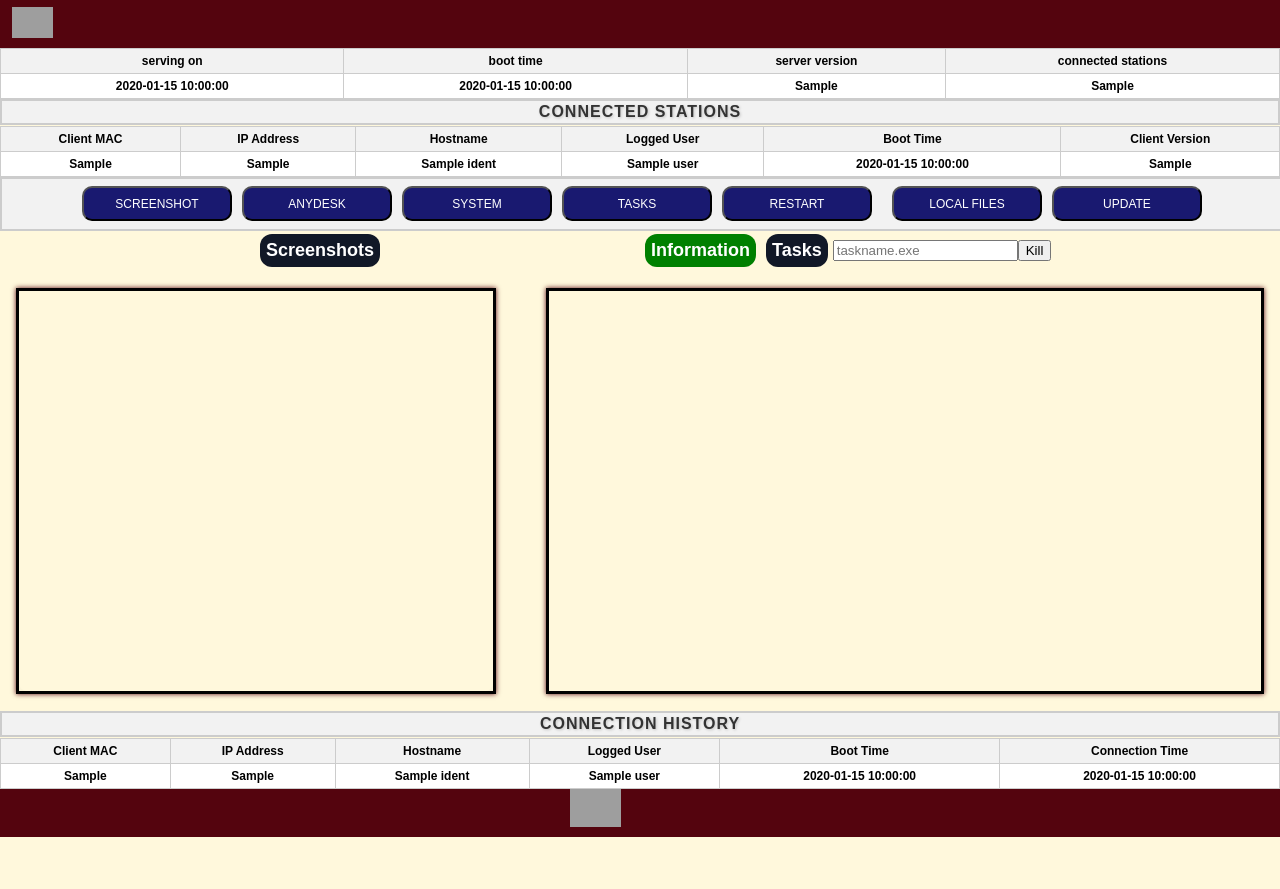
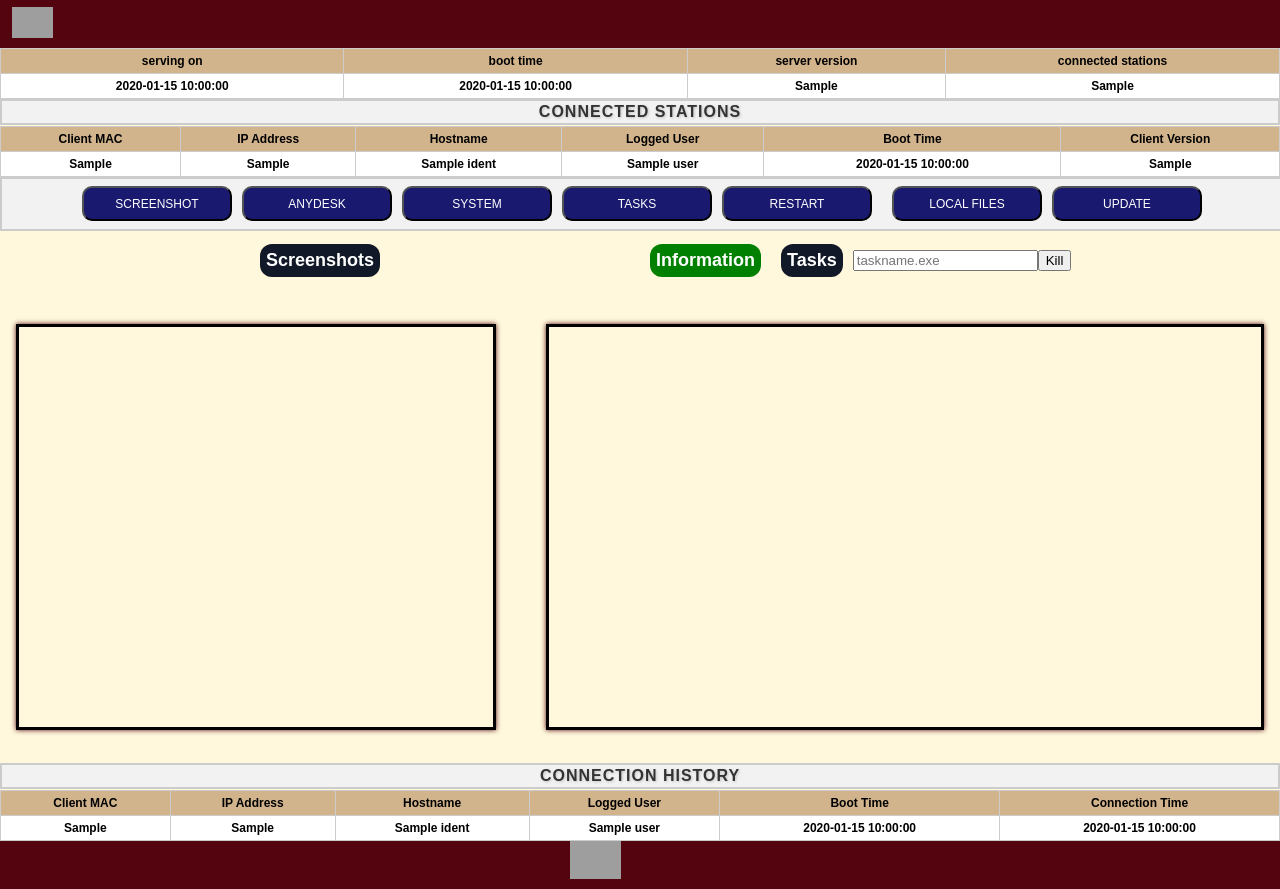
Before and after one commit to GShwartz/HandsOff-WEB, a Python web app: template templates/index.html in a window 1280 px wide. Run offline with Jinja, Linux system fonts and the light colour scheme; the template is opened without the code that fills it: most values are stand-ins (such as "Sample title", 1, 10 or a date in 2020); grey boxes are pictures that could not be loaded.

Commit message:
minor adjustments

```diff
--- a/static/style.css
+++ b/static/style.css
@@ -165,7 +165,7 @@ body {
   display: flex;
   justify-content: center;
   gap: 50px;
-  padding: 1rem 1rem;
+  padding: 2rem 1rem;
 }
 
 .headers-wrapper {
@@ -282,7 +282,7 @@ h1 {
 }
 
 .server-table th {
-    background-color: #f2f2f2;
+    background-color: #D2B48C;
 }
 
 .server-table tbody tr{
@@ -314,7 +314,7 @@ h1 {
 .table-connected thead {
   position: sticky;
   top: 0;
-  background-color: #f2f2f2;
+  background-color: #D2B48C;
 }
 
 .table-connected tr {
@@ -333,7 +333,7 @@ h1 {
 }
 
 th {
-    background-color: #f2f2f2;
+    background-color: #D2B48C;
 }
 
 th,
@@ -370,7 +370,7 @@ td {
 
 .controller-buttons-container button:hover {
   color: white;
-  background-color: #DAA520;
+  background-color: #D2B48C;
 }
 
 .controller-buttons-container button:active {
@@ -401,8 +401,8 @@ td {
   -webkit-user-select: none;
   touch-action: manipulation;
   width: auto;
-  padding: 5px 5px; /* Adjust top and bottom padding as needed */
-  margin: 5px; /* Add margin for gaps between buttons */
+  padding: 5px 5px;
+  margin: 15px 10px; /* Add margin for gaps between buttons */
 }
 
 .screenshots-button:hover {
@@ -531,7 +531,7 @@ td {
   padding: 5px;
   text-align: center;
   border: 1px solid #ccc;
-  background-color: #f2f2f2;
+  background-color: #D2B48C;
 }
 
 .footer-logo {
```
